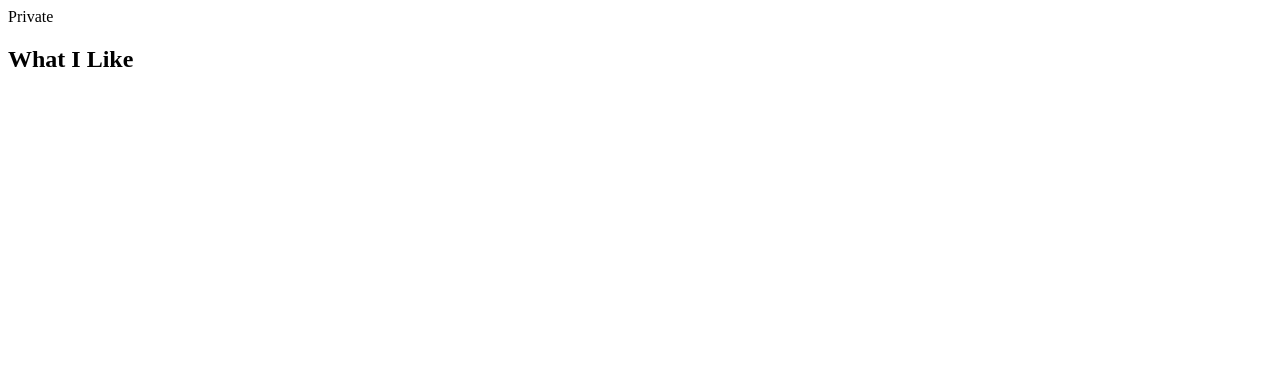
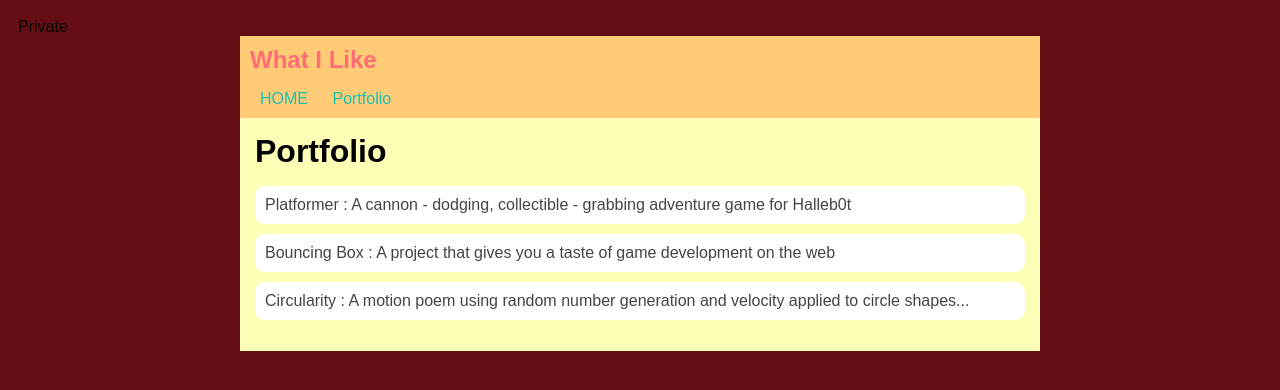
Before and after one commit to kirito0149/kirito0149.github.io, a plain HTML site: page portfolio.html in a window 1280 px wide. Drawn offline with Linux system fonts and the light colour scheme.

Commit message:
add portfolio.html file

```diff
--- a/portfolio.html
+++ b/portfolio.html
@@ -1,14 +1,31 @@
 <html>
     <head>
         <tittle> Private </tittle>
+        <link rel="stylesheet" href="style.css">
     </head>
 
     <body>
       <div id="all-contents">
         <nav>
             <h1> What I Like</h1>
-            <ul id="nav-ul"></ul>
+              <ul id="nav-ul"></ul>
+              <li class="nav-li">
+                <a class="nav-a" href="index.html"> HOME</a>
+              </li>
+              <li class="nav-li">
+                <a class="nav-a" href="portfolio.html"> Portfolio </a>
+              </li>
         </nav>
+        <main>
+          <div class="content">
+            <h1>Portfolio</h1>
+            <ul id="Portfolio">
+              <li><a href="projects/platformer/">Platformer : A cannon - dodging, collectible - grabbing adventure game for Halleb0t</a></li>
+              <li><a href="projects/bouncing-box/">Bouncing Box : A project that gives you a taste of game development on the web </a></li>
+              <li><a href="projects/circularity/">Circularity : A motion poem using random number generation and velocity applied to circle shapes...</a></li>
+            </ul>
+          </div>
+        </main>
       </div>
     </body>
 </html>
--- a/style.css
+++ b/style.css
@@ -61,3 +61,24 @@ main {
 h2, h3 {
     margin: 0px;
 }
+/* portfolio styles */
+.content h1 {
+    color: black
+}
+#portfolio {
+    list-style-type: none;
+    padding-left: 0;
+}
+#portfolio li {
+    background: #fff;
+             padding: 10px;
+             border-radius: 10px;
+             margin-bottom: 10px;
+}
+#portfolio li:hover {
+    background: #eee;
+}
+#portfolio a {
+    text-decoration: none;
+    color: #454545;
+}
```
